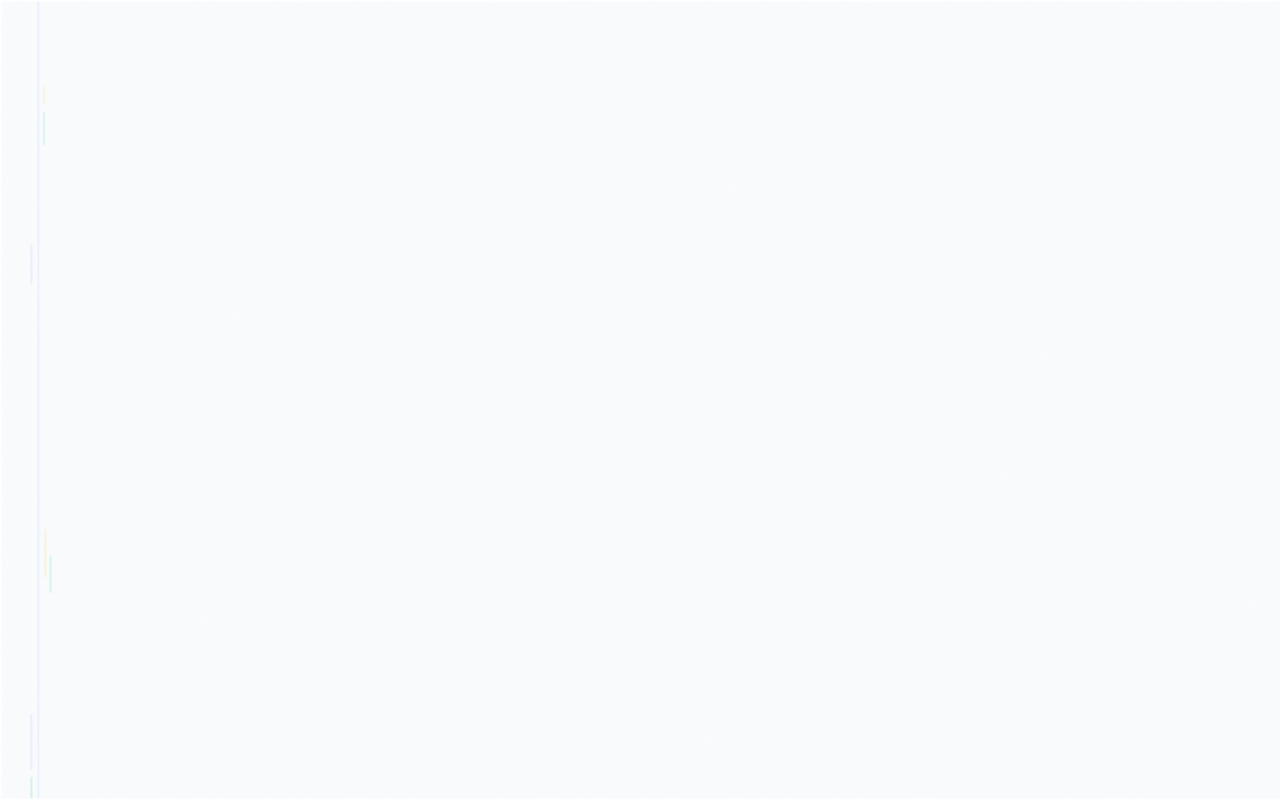
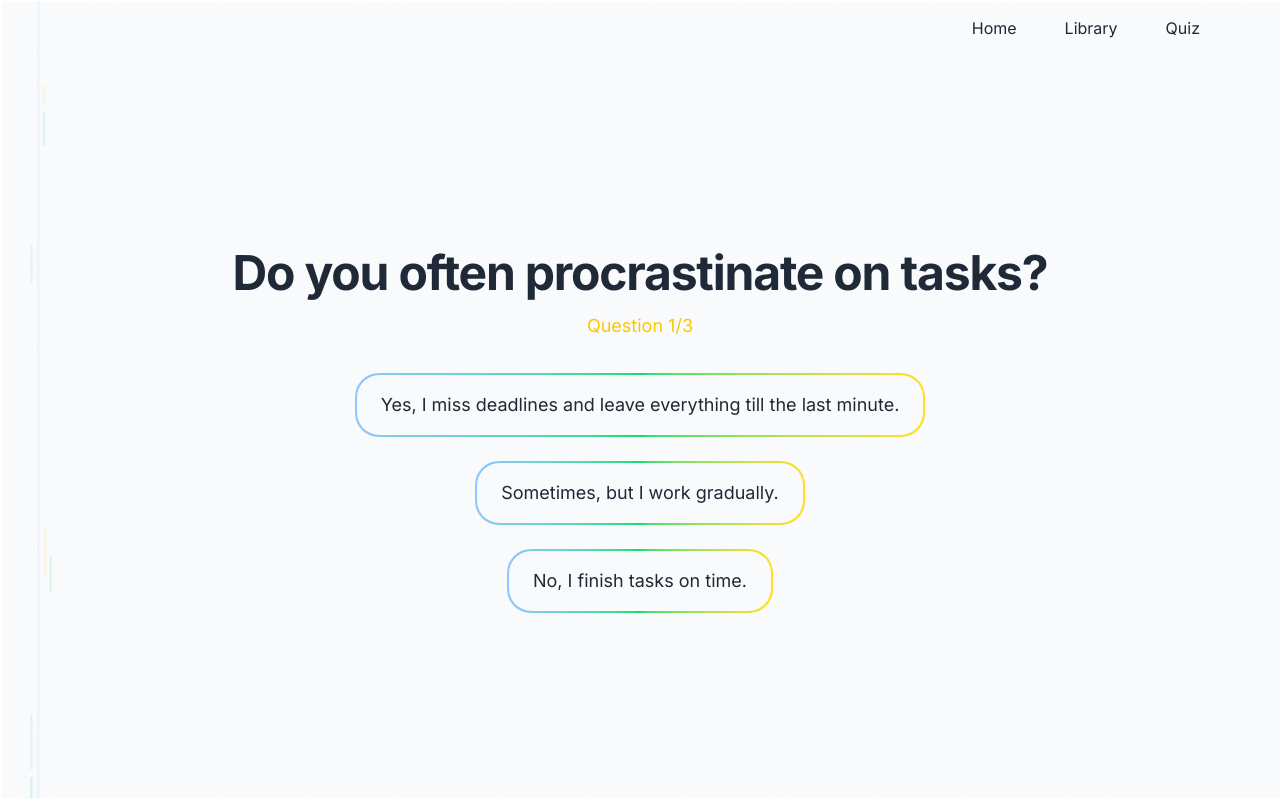
Before and after one commit to soylltari/interactive-productivity-methods, a React (Vite) app: page /quiz in a window 1280 px wide. Before the commit this address had no page. Built offline with nearby package versions, Linux system fonts and the light colour scheme.

Commit message:
feat: add quiz page

```diff
--- a/src/App.jsx
+++ b/src/App.jsx
@@ -1,12 +1,14 @@
 import { Route, Routes } from "react-router-dom";
 import MainLayout from "./layout/MainLayout";
 import Home from "./pages/Home";
+import Quiz from "./pages/Quiz";
 
 function App() {
   return (
     <Routes>
       <Route path="/" element={<MainLayout />}>
         <Route index element={<Home />} />
+        <Route path="quiz" element={<Quiz />} />
       </Route>
     </Routes>
   );
--- a/src/pages/Quiz.jsx
+++ b/src/pages/Quiz.jsx
@@ -0,0 +1,30 @@
+import React from "react";
+
+export default function Quiz() {
+  return (
+    <div className="flex flex-col justify-center items-center text-center h-[calc(100vh-5rem)] md:h-[calc(100vh-56px)] px-10 gap-8">
+      <div className="space-y-2">
+        <h1>Do you often procrastinate on tasks?</h1>
+        <p className="text-yellow-400">Question 1/3</p>
+      </div>
+      <div className="space-y-6 flex flex-col items-center">
+        <div className="main-gradient p-[2px] rounded-3xl w-fit">
+          <button className="bg-gray-50 rounded-[1.4rem] px-6 py-4 cursor-pointer text-lg">
+            Yes, I miss deadlines and leave everything till the last minute.
+          </button>
+        </div>
+        {/* Temporary elements */}
+        <div className="main-gradient p-[2px] rounded-3xl w-fit">
+          <button className="bg-gray-50 rounded-[1.4rem] px-6 py-4 cursor-pointer text-lg">
+            Sometimes, but I work gradually.
+          </button>
+        </div>
+        <div className="main-gradient p-[2px] rounded-3xl w-fit">
+          <button className="bg-gray-50 rounded-[1.4rem] px-6 py-4 cursor-pointer text-lg">
+            No, I finish tasks on time.
+          </button>
+        </div>
+      </div>
+    </div>
+  );
+}
```
